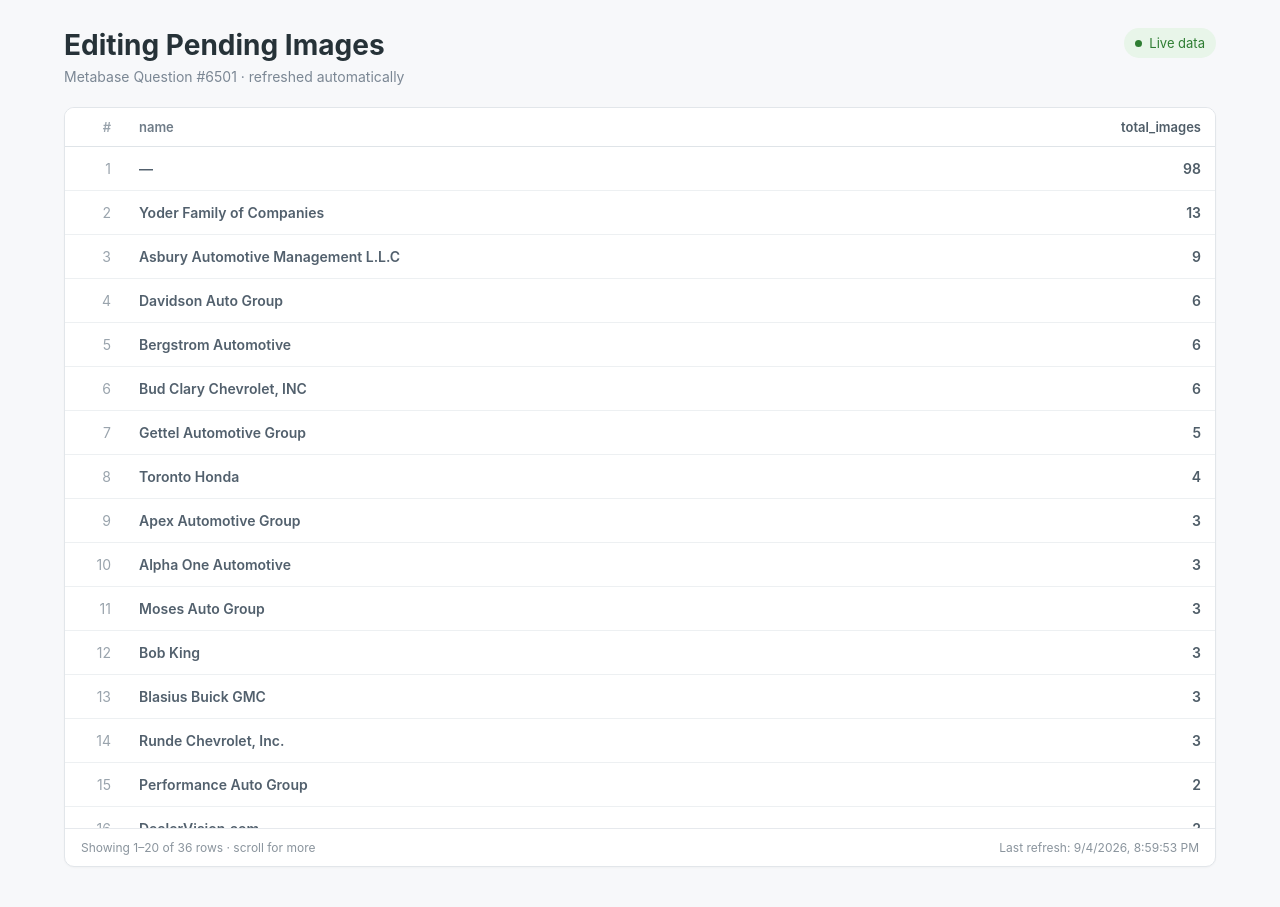
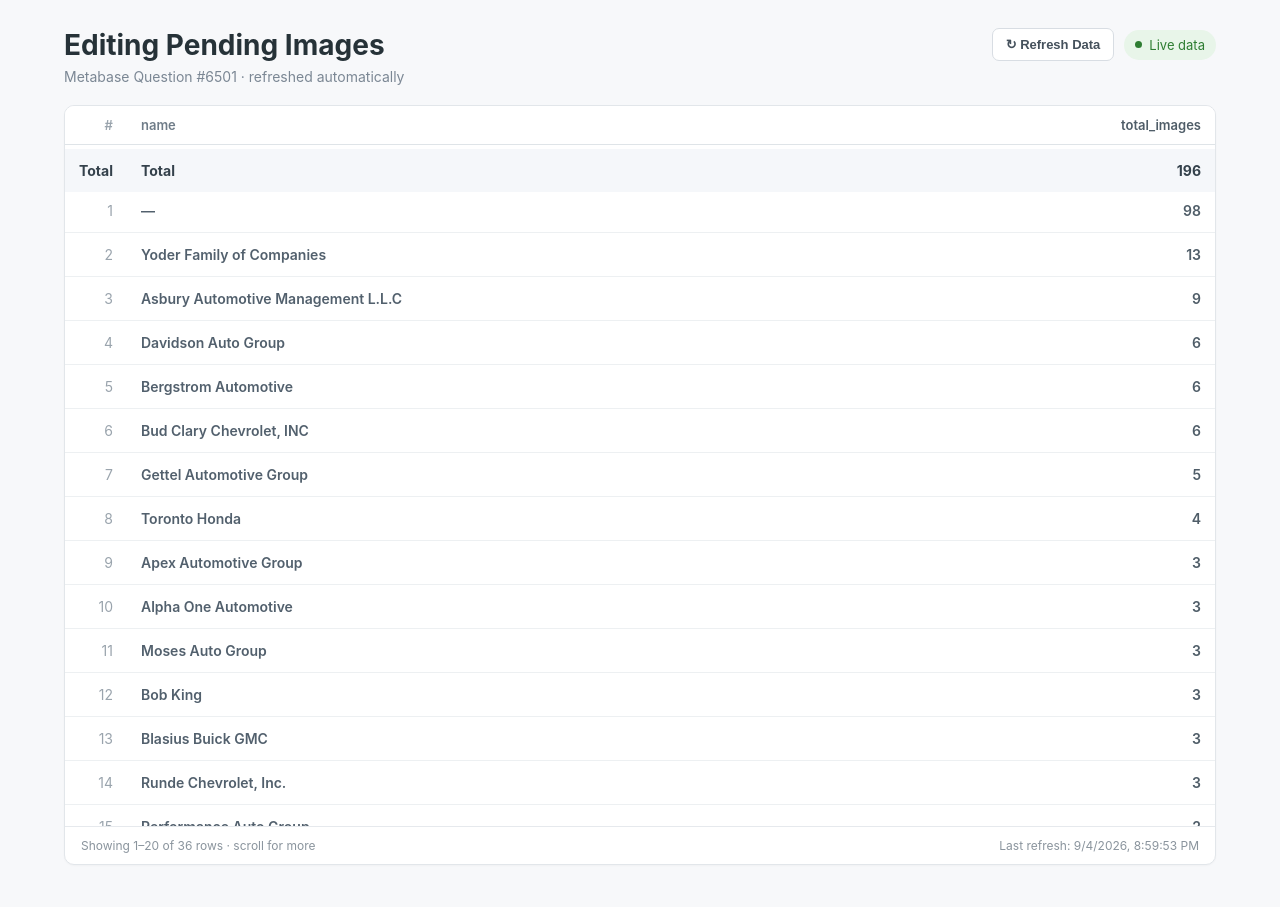
Before and after one commit to spyne-k/editing-pending, a website: page site/index.html in a window 1280 px wide. Drawn offline with Linux system fonts and the light colour scheme.

Commit message:
Update index.html

```diff
--- a/site/index.html
+++ b/site/index.html
@@ -2,11 +2,14 @@
 <html lang="en">
 <head>
   <meta charset="utf-8">
-  <meta name="viewport" content="width=device-width,initial-scale=1">
+  <meta name="viewport" content="width=device-width, initial-scale=1">
+
   <title>Editing Pending Images</title>
 
   <style>
-    * { box-sizing: border-box; }
+    * {
+      box-sizing: border-box;
+    }
 
     body {
       margin: 0;
@@ -22,12 +25,14 @@
       padding: 28px 24px 40px;
     }
 
+    /* HEADER */
+
     .header {
       display: flex;
       justify-content: space-between;
       align-items: flex-start;
       gap: 20px;
-      margin-bottom: 22px;
+      margin-bottom: 20px;
     }
 
     h1 {
@@ -42,14 +47,51 @@
       font-size: 14px;
     }
 
+    /* RIGHT SIDE */
+
+    .header-actions {
+      display: flex;
+      align-items: center;
+      gap: 10px;
+    }
+
+    /* REFRESH BUTTON */
+
+    .refresh-btn {
+      border: 1px solid #d8dde3;
+      background: #ffffff;
+      color: #45515c;
+      padding: 8px 13px;
+      border-radius: 7px;
+      cursor: pointer;
+      font-size: 13px;
+      font-weight: 600;
+      transition: background 0.15s ease;
+    }
+
+    .refresh-btn:hover {
+      background: #f1f3f5;
+    }
+
+    .refresh-btn:disabled {
+      opacity: 0.6;
+      cursor: wait;
+    }
+
+    /* STATUS */
+
     .status {
       display: flex;
       align-items: center;
       gap: 7px;
+
       padding: 7px 11px;
+
       border-radius: 16px;
+
       background: #e8f5e9;
       color: #2e7d32;
+
       font-size: 13px;
       white-space: nowrap;
     }
@@ -66,16 +108,22 @@
       background: currentColor;
     }
 
+    /* CARD */
+
     .card {
-      background: #fff;
+      background: #ffffff;
       border: 1px solid #e2e6ea;
       border-radius: 10px;
       overflow: hidden;
-      box-shadow: 0 1px 2px rgba(0,0,0,.03);
+
+      box-shadow: 0 1px 2px rgba(0, 0, 0, 0.03);
     }
+
+    /* TABLE SCROLL AREA */
 
     .table-wrap {
       height: 720px;
+
       overflow-y: auto;
       overflow-x: auto;
     }
@@ -83,70 +131,135 @@
     table {
       width: 100%;
       min-width: 560px;
+
       border-collapse: collapse;
     }
+
+    /* HEADER */
 
     thead th {
       position: sticky;
       top: 0;
-      z-index: 2;
-      background: #fff;
+
+      z-index: 5;
+
+      background: #ffffff;
+
       color: #6f7c88;
+
       font-size: 13px;
       font-weight: 600;
+
       text-align: left;
+
       padding: 11px 14px;
+
       border-bottom: 1px solid #dfe4e8;
     }
 
+    /* TOTAL ROW */
+
+    .total-row td {
+      position: sticky;
+
+      top: 42px;
+
+      z-index: 4;
+
+      background: #f5f7fa;
+
+      font-weight: 700;
+
+      color: #34414b;
+
+      border-bottom: 1px solid #d8dde3;
+    }
+
+    /* BODY */
+
     tbody td {
       padding: 12px 14px;
+
       height: 44px;
+
       border-bottom: 1px solid #edf0f2;
+
       font-size: 14px;
+
       color: #45515c;
+
       vertical-align: middle;
     }
 
-    tbody tr:hover {
+    tbody tr:not(.total-row):hover {
       background: #fafbfc;
     }
 
+    /* COLUMNS */
+
     .number {
       width: 60px;
+
       text-align: right;
+
       color: #9aa4ad;
     }
 
     .name {
       font-weight: 600;
+
       color: #52606d;
     }
 
     .total {
       width: 160px;
+
       text-align: right;
+
       font-weight: 600;
+
       color: #4f5d68;
     }
 
+    .total-row .number,
+    .total-row .total {
+      font-weight: 700;
+
+      color: #34414b;
+    }
+
+    /* EMPTY */
+
     .empty {
       padding: 40px !important;
+
       text-align: center;
+
       color: #8b969f;
     }
 
+    /* FOOTER */
+
     .footer {
       padding: 11px 16px;
+
       border-top: 1px solid #e6e9ed;
+
       color: #8a949d;
+
       font-size: 12px;
+
       display: flex;
+
       justify-content: space-between;
+
       gap: 12px;
     }
 
+    /* MOBILE */
+
     @media (max-width: 700px) {
+
       .page {
         padding: 18px 12px 28px;
       }
@@ -155,66 +268,153 @@
         flex-direction: column;
       }
 
+      .header-actions {
+        width: 100%;
+        justify-content: space-between;
+      }
+
       .table-wrap {
         height: 720px;
       }
     }
+
   </style>
 </head>
 
+
 <body>
+
   <main class="page">
 
+    <!-- HEADER -->
+
     <header class="header">
+
       <div>
-        <h1>Editing Pending Images</h1>
+
+        <h1>
+          Editing Pending Images
+        </h1>
+
         <p class="subtitle">
           Metabase Question #6501 · refreshed automatically
         </p>
+
       </div>
 
-      <div id="status" class="status">
+
+      <div class="header-actions">
+
+        <button
+          id="refreshBtn"
+          class="refresh-btn"
+          type="button"
+        >
+          ↻ Refresh Data
+        </button>
+
+
+        <div
+          id="status"
+          class="status"
+        >
+
           <span class="dot"></span>
-        <span>Loading…</span>
+
+          <span>
+            Loading…
+          </span>
+
         </div>
+
+      </div>
+
     </header>
+
+
+    <!-- TABLE -->
 
     <section class="card">
 
       <div class="table-wrap">
+
         <table>
+
           <thead>
+
             <tr>
-              <th class="number">#</th>
-              <th>name</th>
-              <th class="total">total_images</th>
+
+              <th class="number">
+                #
+              </th>
+
+              <th>
+                name
+              </th>
+
+              <th class="total">
+                total_images
+              </th>
+
             </tr>
+
           </thead>
 
+
           <tbody id="tbody">
+
             <tr>
-              <td colspan="3" class="empty">Loading data…</td>
+
+              <td
+                colspan="3"
+                class="empty"
+              >
+                Loading data…
+              </td>
+
             </tr>
+
           </tbody>
+
         </table>
+
       </div>
 
+
+      <!-- FOOTER -->
+
       <div class="footer">
-        <span id="rowCount">Loading…</span>
-        <span id="refresh">Last refresh: —</span>
+
+        <span id="rowCount">
+          Loading…
+        </span>
+
+        <span id="refresh">
+          Last refresh: —
+        </span>
+
       </div>
 
     </section>
+
   </main>
 
+
   <script>
+
     let payload = {
       columns: [],
       rows: []
     };
 
+
+    /*
+     * Escape HTML
+     */
+
     const esc = value =>
-      String(value ?? "").replace(/[&<>"']/g, c => ({
+      String(value ?? "")
+        .replace(/[&<>"']/g, c => ({
           "&": "&amp;",
           "<": "&lt;",
           ">": "&gt;",
@@ -222,93 +422,340 @@
           "'": "&#039;"
         }[c]));
 
+
+    /*
+     * Update status
+     */
+
     function setStatus(text, error = false) {
-      const status = document.getElementById("status");
+
+      const status =
+        document.getElementById("status");
 
       status.className =
-        "status" + (error ? " error" : "");
+        "status" +
+        (error ? " error" : "");
 
       status.innerHTML =
         '<span class="dot"></span>' +
-        '<span>' + esc(text) + '</span>';
+        '<span>' +
+        esc(text) +
+        '</span>';
     }
 
+
+    /*
+     * Render table
+     */
+
     function render() {
-      const rows = Array.isArray(payload.rows)
+
+      const rows =
+        Array.isArray(payload.rows)
           ? payload.rows
           : [];
 
-      const columns = payload.columns || [];
 
-      const nameIndex = columns.findIndex(
-        c => String(c.name || "").toLowerCase() === "name"
+      const columns =
+        payload.columns || [];
+
+
+      /*
+       * Find columns returned by Metabase
+       */
+
+      const nameIndex =
+        columns.findIndex(
+          c =>
+            String(c.name || "")
+              .toLowerCase() === "name"
         );
 
-      const totalIndex = columns.findIndex(
-        c => String(c.name || "").toLowerCase() === "total_images"
+
+      const totalIndex =
+        columns.findIndex(
+          c =>
+            String(c.name || "")
+              .toLowerCase() === "total_images"
         );
 
-      const nameColumn = nameIndex >= 0 ? nameIndex : 0;
-      const totalColumn = totalIndex >= 0 ? totalIndex : 1;
 
-      const data = rows
+      const nameColumn =
+        nameIndex >= 0
+          ? nameIndex
+          : 0;
+
+
+      const totalColumn =
+        totalIndex >= 0
+          ? totalIndex
+          : 1;
+
+
+      /*
+       * Convert data
+       */
+
+      const data =
+        rows
           .map(row => ({
             name: row[nameColumn],
-          total: Number(row[totalColumn]) || 0
+            total:
+              Number(row[totalColumn]) || 0
           }))
-        .sort((a, b) => b.total - a.total);
+          .sort(
+            (a, b) =>
+              b.total - a.total
+          );
 
-      const tbody = document.getElementById("tbody");
+
+      /*
+       * Calculate grand total
+       */
+
+      const grandTotal =
+        data.reduce(
+          (sum, row) =>
+            sum + row.total,
+          0
+        );
+
+
+      /*
+       * Table body
+       */
+
+      const tbody =
+        document.getElementById("tbody");
+
+
+      /*
+       * Frozen Total row
+       */
+
+      const totalRow = `
+        <tr class="total-row">
+
+          <td class="number">
+            Total
+          </td>
+
+          <td class="name">
+            Total
+          </td>
+
+          <td class="total">
+            ${grandTotal.toLocaleString()}
+          </td>
+
+        </tr>
+      `;
+
+
+      /*
+       * Dealer rows
+       */
+
+      const dealerRows =
+        data.map(
+          (row, index) => `
+            <tr>
+
+              <td class="number">
+                ${index + 1}
+              </td>
+
+              <td class="name">
+                ${esc(row.name) || "—"}
+              </td>
+
+              <td class="total">
+                ${row.total.toLocaleString()}
+              </td>
+
+            </tr>
+          `
+        ).join("");
+
+
+      /*
+       * Render
+       */
 
       if (!data.length) {
+
         tbody.innerHTML =
-          '<tr><td colspan="3" class="empty">No records found</td></tr>';
+          `
+          <tr>
+
+            <td
+              colspan="3"
+              class="empty"
+            >
+              No records found
+            </td>
+
+          </tr>
+          `;
+
       } else {
-        tbody.innerHTML = data.map((row, index) => `
-          <tr>
-            <td class="number">${index + 1}</td>
-            <td class="name">${esc(row.name) || "—"}</td>
-            <td class="total">${row.total.toLocaleString()}</td>
-          </tr>
-        `).join("");
+
+        tbody.innerHTML =
+          totalRow +
+          dealerRows;
+
       }
 
-      document.getElementById("rowCount").textContent =
+
+      /*
+       * Footer count
+       */
+
+      document.getElementById(
+        "rowCount"
+      ).textContent =
         `Showing 1–${Math.min(20, data.length)} of ${data.length} rows · scroll for more`;
 
-      document.getElementById("refresh").textContent =
+
+      /*
+       * Last refresh
+       */
+
+      document.getElementById(
+        "refresh"
+      ).textContent =
         "Last refresh: " +
-        (payload.fetchedAt
-          ? new Date(payload.fetchedAt).toLocaleString()
-          : "—");
+        (
+          payload.fetchedAt
+            ? new Date(
+                payload.fetchedAt
+              ).toLocaleString()
+            : "—"
+        );
     }
 
+
+    /*
+     * Load data.json
+     */
+
     async function loadData() {
+
       try {
-        const response = await fetch(
+
+        setStatus("Loading…");
+
+
+        const response =
+          await fetch(
             "data.json",
-          { cache: "no-store" }
+            {
+              cache: "no-store"
+            }
           );
 
+
         if (!response.ok) {
-          throw new Error("HTTP " + response.status);
+
+          throw new Error(
+            "HTTP " +
+            response.status
+          );
+
         }
 
-        payload = await response.json();
+
+        payload =
+          await response.json();
+
 
         render();
-        setStatus("Live data");
+
+
+        setStatus(
+          "Live data"
+        );
+
 
       } catch (error) {
-        console.error("Dashboard data load failed:", error);
-        setStatus("Data unavailable", true);
+
+        console.error(
+          "Dashboard data load failed:",
+          error
+        );
+
+
+        setStatus(
+          "Data unavailable",
+          true
+        );
+
       }
+
     }
+
+
+    /*
+     * Refresh button
+     *
+     * This safely reloads the latest
+     * data.json without exposing
+     * Metabase credentials.
+     */
+
+    document
+      .getElementById("refreshBtn")
+      .addEventListener(
+        "click",
+        async () => {
+
+          const button =
+            document.getElementById(
+              "refreshBtn"
+            );
+
+
+          button.disabled = true;
+
+          button.textContent =
+            "↻ Refreshing…";
+
+
+          try {
+
+            await loadData();
+
+          } finally {
+
+            button.disabled = false;
+
+            button.textContent =
+              "↻ Refresh Data";
+
+          }
+
+        }
+      );
+
+
+    /*
+     * Initial load
+     */
 
     loadData();
 
-    // Refresh every 5 minutes.
-    setInterval(loadData, 5 * 60 * 1000);
+
+    /*
+     * Automatic refresh
+     * every 5 minutes
+     */
+
+    setInterval(
+      loadData,
+      5 * 60 * 1000
+    );
+
   </script>
+
 </body>
 </html>
```
Lines whose indentation alone changed are shown as unchanged.
